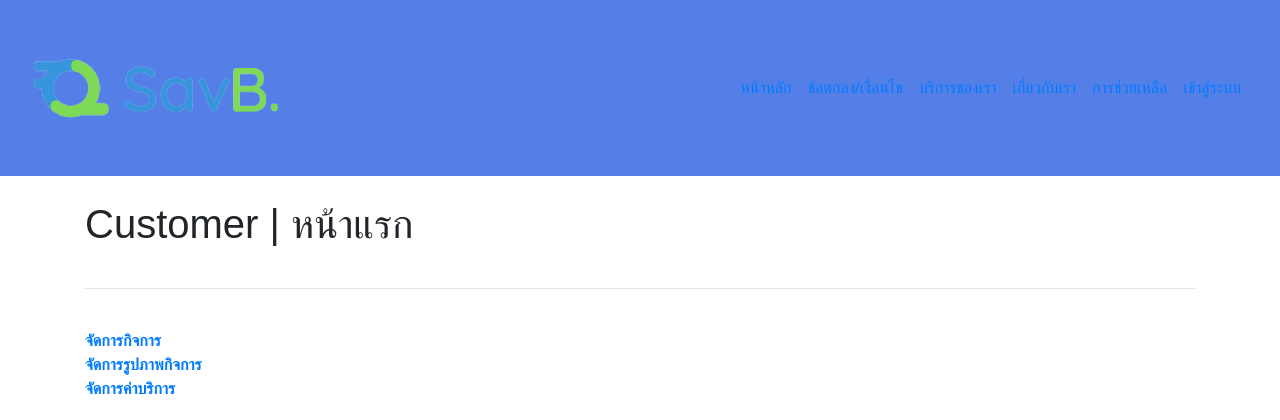
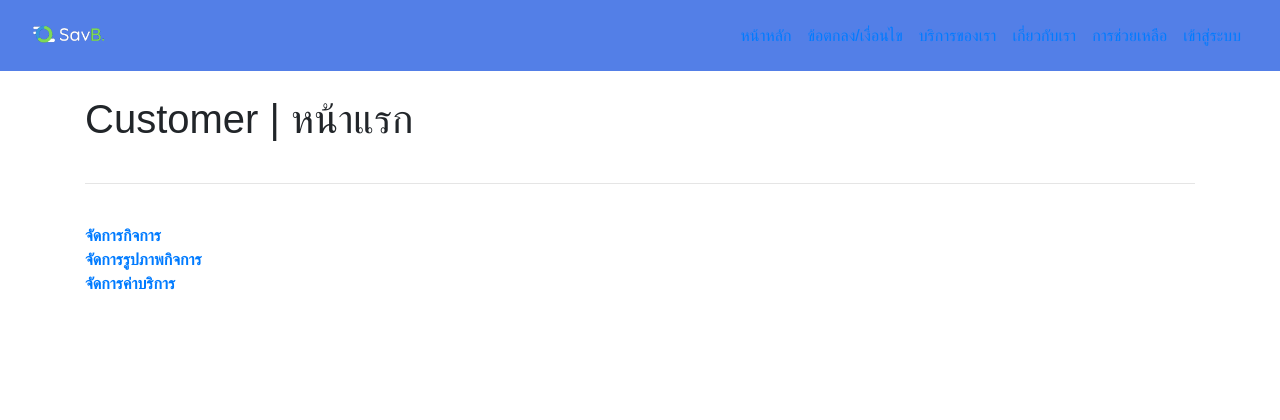
Before and after one commit to MPR2014v8/savB, a Django app: page /customer/home/ in a window 1280 px wide. Shown: the top 420 px of the page. Run offline with Django 4.2, Linux system fonts and the light colour scheme.

Commit message:
first commit

```diff
--- a/customer_app/templates/base.html
+++ b/customer_app/templates/base.html
@@ -27,7 +27,7 @@
           <a class="navbar-brand"  href="{% url 'customer:customerHomeView' %}"
           style="text-decoration: none">
             <!-- Logo -->
-            <img src="https://raw.githubusercontent.com/MPR2014v8/savB/main/static/media/icons/icon-new-savb.png" alt="Logo" width="250" height="150" class="d-inline-block align-top">
+            <img src="https://raw.githubusercontent.com/MPR2014v8/savB/main/static/media/icons/icon-new-savb-fix.png" alt="Logo" width="75" height="30" class="d-inline-block align-top">
           </a>
         </div>
         <button
@@ -44,22 +44,22 @@
         <div class="collapse navbar-collapse" id="navbarNav">
           <ul class="navbar-nav ml-auto">
             <li class="nav-item">
-              <a class="nav-link text-nav" href="#">หน้าหลัก</a>
+              <a class="nav-link " href="#">หน้าหลัก</a>
             </li>
             <li class="nav-item">
-              <a class="nav-link text-nav" href="#">ข้อตกลง/เงื่อนไข</a>
+              <a class="nav-link " href="#">ข้อตกลง/เงื่อนไข</a>
             </li>
             <li class="nav-item">
-              <a class="nav-link text-nav" href="#">บริการของเรา</a>
+              <a class="nav-link " href="#">บริการของเรา</a>
             </li>
             <li class="nav-item">
-              <a class="nav-link text-nav" href="#">เกี่ยวกับเรา</a>
+              <a class="nav-link " href="#">เกี่ยวกับเรา</a>
             </li>
             <li class="nav-item">
-              <a class="nav-link text-nav" href="#">การช่วยเหลือ</a>
+              <a class="nav-link " href="#">การช่วยเหลือ</a>
             </li>
             <li class="nav-item">
-              <a class="nav-link text-nav" href="#">เข้าสู่ระบบ</a>
+              <a class="nav-link " href="#">เข้าสู่ระบบ</a>
             </li>
             <!-- Add more menu items as needed -->
           </ul>
```
Also changed, not shown: customer_app/static/css/customer-page-style.css (+13 -3 lines), static/media/images/handPhoneVerifly.png (added).
